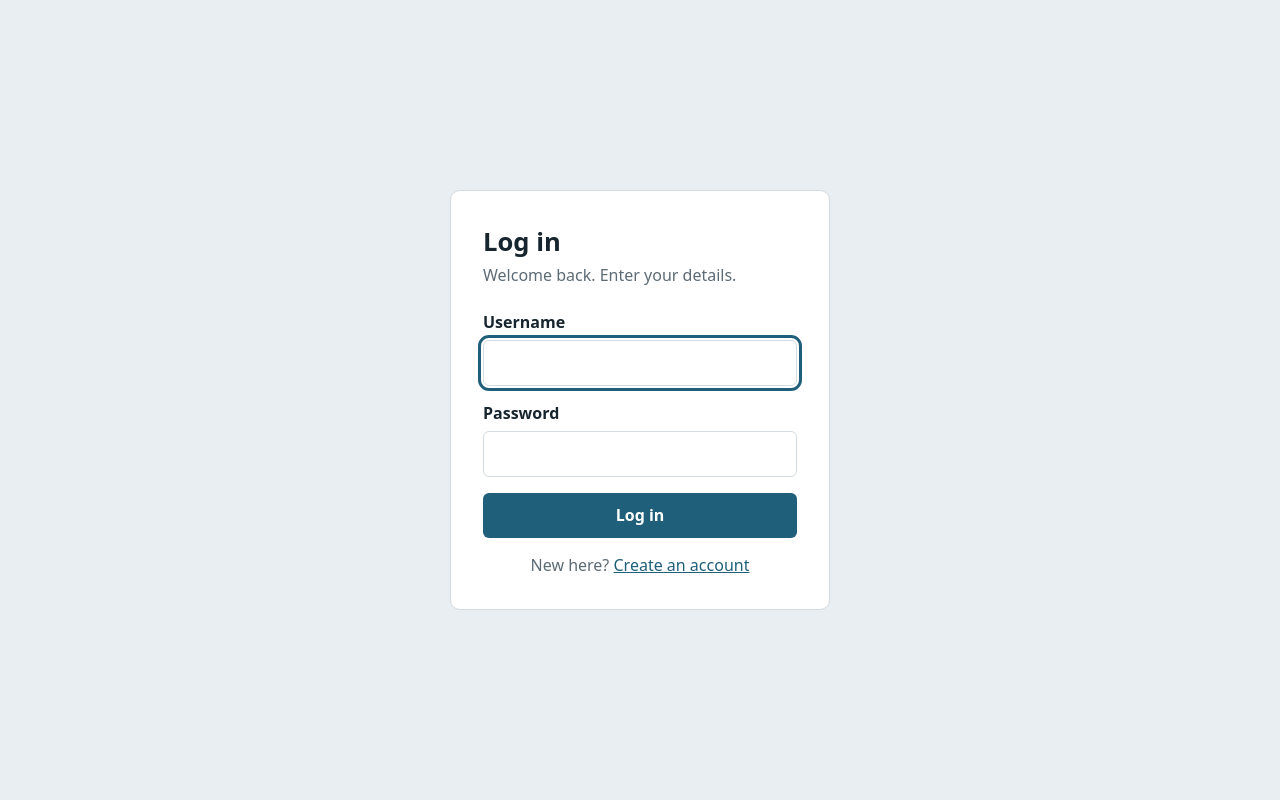
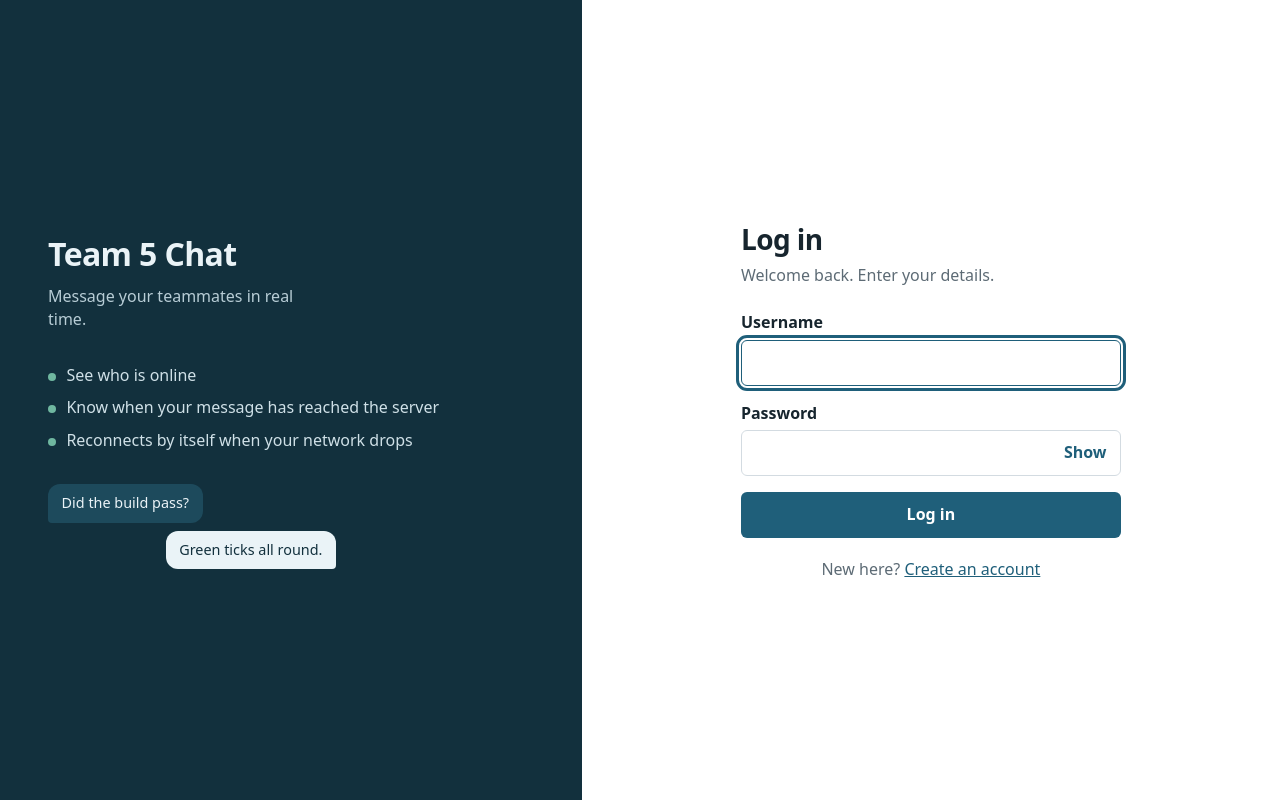
Before and after one commit to SE-Project-Sem-V/SE-PROJECT-TEAM-5, a React (Vite) app in the folder frontend/: page / in a window 1280 px wide. Built offline with nearby package versions, Linux system fonts and the light colour scheme; no server answers.

Commit message:
CHATAPP-41: redesign login and register screens

```diff
--- a/frontend/src/components/AuthScreen.jsx
+++ b/frontend/src/components/AuthScreen.jsx
@@ -1,25 +1,42 @@
-import { useState } from 'react';
+import { useEffect, useRef, useState } from 'react';
 import { login, register } from '../api.js';
 
 export default function AuthScreen({ onAuth }) {
   const [mode, setMode] = useState('login');
   const [username, setUsername] = useState('');
   const [password, setPassword] = useState('');
+  const [showPassword, setShowPassword] = useState(false);
   const [error, setError] = useState('');
+  const [errorField, setErrorField] = useState(null); // 'username' | 'password' | null
   const [busy, setBusy] = useState(false);
+  const usernameRef = useRef(null);
+  const passwordRef = useRef(null);
   const isRegister = mode === 'register';
+
+  // Put the cursor in the username box on load and whenever the user switches between log in and register.
+  useEffect(() => {
+    usernameRef.current?.focus();
+  }, [mode]);
+
+  function fail(message, field = null) {
+    setError(message);
+    setErrorField(field);
+    if (field === 'username') usernameRef.current?.focus();
+    if (field === 'password') passwordRef.current?.focus();
+  }
 
   async function handleSubmit(event) {
     event.preventDefault();
     setError('');
-    if (!username.trim()) return setError('Enter a username.');
-    if (!password) return setError('Enter a password.');
+    setErrorField(null);
+    if (!username.trim()) return fail('Enter a username.', 'username');
+    if (!password) return fail('Enter a password.', 'password');
     setBusy(true);
     try {
       const submit = isRegister ? register : login;
       onAuth(await submit(username.trim(), password));
     } catch (err) {
-      setError(err.message);
+      fail(err.message);
     } finally {
       setBusy(false);
     }
@@ -28,39 +45,81 @@ export default function AuthScreen({ onAuth }) {
 
   return (
     <div className="auth">
+      <section className="auth-brand">
+        <div>
+          <h2>Team 5 Chat</h2>
+          <p>Message your teammates in real time.</p>
+        </div>
+        <ul className="auth-points">
+          <li>See who is online</li>
+          <li>Know when your message has reached the server</li>
+          <li>Reconnects by itself when your network drops</li>
+        </ul>
+        <div className="bubbles" aria-hidden="true">
+          <div className="bubble in">Did the build pass?</div>
+          <div className="bubble out">Green ticks all round.</div>
+        </div>
+      </section>
+
+      <main className="auth-panel">
         <form className="auth-card" onSubmit={handleSubmit} noValidate>
           <h1>{isRegister ? 'Create your account' : 'Log in'}</h1>
           <p className="sub">
-          {isRegister ? 'Pick a username to start chatting.' : 'Welcome back. Enter your details.'}
+            {isRegister
+              ? 'Pick a username and password to start chatting.'
+              : 'Welcome back. Enter your details.'}
           </p>
+
           {error && (
-          <p className="error" role="alert" data-testid="auth-error">
+            <p id="auth-error" className="error" role="alert" data-testid="auth-error">
               {error}
             </p>
           )}
-        <label>
-          Username
+
+          <div className="field">
+            <label htmlFor="auth-username">Username</label>
             <input
+              id="auth-username"
+              ref={usernameRef}
               value={username}
               onChange={(e) => setUsername(e.target.value)}
               autoComplete="username"
+              aria-invalid={errorField === 'username'}
+              aria-describedby={errorField === 'username' ? 'auth-error' : undefined}
               data-testid="auth-username"
-            autoFocus
             />
-        </label>
-        <label>
-          Password
+          </div>
+
+          <div className="field">
+            <label htmlFor="auth-password">Password</label>
+            <div className="pw">
               <input
-            type="password"
+                id="auth-password"
+                ref={passwordRef}
+                type={showPassword ? 'text' : 'password'}
                 value={password}
                 onChange={(e) => setPassword(e.target.value)}
                 autoComplete={isRegister ? 'new-password' : 'current-password'}
+                aria-invalid={errorField === 'password'}
+                aria-describedby={errorField === 'password' ? 'auth-error' : undefined}
                 data-testid="auth-password"
               />
-        </label>
+              <button
+                type="button"
+                className="pw-toggle"
+                onClick={() => setShowPassword((visible) => !visible)}
+                aria-label={showPassword ? 'Hide password' : 'Show password'}
+                data-testid="auth-show-password"
+              >
+                {showPassword ? 'Hide' : 'Show'}
+              </button>
+            </div>
+          </div>
+
           <button className="btn" type="submit" disabled={busy} data-testid="auth-submit">
             {busy ? 'Please wait…' : isRegister ? 'Create account' : 'Log in'}
           </button>
+
           <p className="switch">
             {isRegister ? 'Already registered? ' : 'New here? '}
             <button
@@ -70,12 +129,14 @@ export default function AuthScreen({ onAuth }) {
               onClick={() => {
                 setMode(isRegister ? 'login' : 'register');
                 setError('');
+                setErrorField(null);
               }}
             >
               {isRegister ? 'Log in' : 'Create an account'}
             </button>
           </p>
         </form>
+      </main>
     </div>
   );
 }
--- a/frontend/src/styles.css
+++ b/frontend/src/styles.css
@@ -16,21 +16,44 @@ button, input { font: inherit; }
 :focus-visible { outline: 3px solid var(--accent); outline-offset: 2px; }
 .sr { position: absolute; width: 1px; height: 1px; overflow: hidden; clip: rect(0 0 0 0); }
 
-.auth { min-height: 100vh; display: grid; place-items: center; padding: 1rem; }
-.auth-card { width: 100%; max-width: 380px; background: var(--panel); border: 1px solid var(--line); border-radius: 10px; padding: 2rem; }
-.auth-card h1 { margin: 0 0 0.25rem; font-size: 1.6rem; }
-.auth-card .sub { margin: 0 0 1.5rem; color: var(--muted); }
-.auth-card .switch { margin: 1rem 0 0; text-align: center; color: var(--muted); }
-label { display: block; font-weight: 600; margin-bottom: 1rem; }
-label input { display: block; width: 100%; margin-top: 0.35rem; padding: 0.65rem 0.75rem; border: 1px solid var(--line); border-radius: 6px; font-weight: 400; }
 .btn { width: 100%; padding: 0.7rem; border: 0; border-radius: 6px; background: var(--accent); color: #fff; font-weight: 600; cursor: pointer; }
 .btn:disabled { opacity: 0.55; cursor: not-allowed; }
 .link { background: none; border: 0; color: var(--accent); cursor: pointer; padding: 0; text-decoration: underline; }
 .error { background: var(--warn-bg); color: var(--warn); padding: 0.6rem 0.75rem; border-radius: 6px; margin: 0 0 1rem; }
 
+/* Log in and register screen */
+.auth { min-height: 100vh; display: grid; grid-template-columns: minmax(280px, 5fr) 6fr; }
+.auth-brand { background: #12303d; color: #eaf3f7; padding: 3rem; display: flex; flex-direction: column; justify-content: center; gap: 2rem; }
+.auth-brand h2 { margin: 0; font-size: 2rem; letter-spacing: -0.02em; }
+.auth-brand p { margin: 0.5rem 0 0; color: #b8cdd6; max-width: 28ch; }
+.auth-points { list-style: none; margin: 0; padding: 0; display: grid; gap: 0.6rem; color: #cfe0e7; }
+.auth-points li::before { content: ''; display: inline-block; width: 0.5rem; height: 0.5rem; margin-right: 0.65rem; border-radius: 50%; background: #6fb7a0; }
+.bubbles { display: grid; gap: 0.5rem; max-width: 18rem; }
+.bubble { padding: 0.55rem 0.85rem; border-radius: 12px; font-size: 0.9rem; max-width: 85%; }
+.bubble.in { justify-self: start; background: #1d4a5c; border-bottom-left-radius: 4px; }
+.bubble.out { justify-self: end; background: #eaf3f7; color: #12303d; border-bottom-right-radius: 4px; }
+
+.auth-panel { display: grid; place-items: center; padding: 2rem 1rem; background: var(--panel); }
+.auth-card { width: 100%; max-width: 380px; }
+.auth-card h1 { margin: 0 0 0.25rem; font-size: 1.75rem; letter-spacing: -0.02em; }
+.auth-card .sub { margin: 0 0 1.5rem; color: var(--muted); }
+.auth-card .switch { margin: 1.25rem 0 0; text-align: center; color: var(--muted); }
+.field { margin-bottom: 1rem; }
+.field label { display: block; margin-bottom: 0.35rem; font-weight: 600; }
+.field input { display: block; width: 100%; padding: 0.65rem 0.75rem; border: 1px solid var(--line); border-radius: 6px; background: #fff; }
+.field input:focus { border-color: var(--accent); }
+.field input[aria-invalid='true'] { border-color: var(--warn); }
+.pw { position: relative; }
+.pw input { padding-right: 4.5rem; }
+.pw-toggle { position: absolute; top: 50%; right: 0.4rem; transform: translateY(-50%); padding: 0.25rem 0.5rem; border: 0; background: none; color: var(--accent); font-weight: 600; cursor: pointer; }
+
 .app { display: grid; grid-template-columns: 300px 1fr; height: 100vh; }
 .sidebar { background: var(--panel); border-right: 1px solid var(--line); display: flex; flex-direction: column; min-height: 0; }
 .me { display: flex; justify-content: space-between; align-items: center; padding: 1rem; border-bottom: 1px solid var(--line); font-weight: 600; }
+.me-name { font-weight: 600; }
+.conn { display: flex; align-items: center; gap: 0.4rem; font-size: 0.8rem; font-weight: 400; color: var(--muted); }
+.conn::before { content: ''; width: 0.5rem; height: 0.5rem; border-radius: 50%; background: var(--warn); }
+.conn-connected::before { background: var(--ok); }
 .search { padding: 0.75rem 1rem; }
 .search input { width: 100%; padding: 0.55rem 0.7rem; border: 1px solid var(--line); border-radius: 6px; }
 .users { list-style: none; margin: 0; padding: 0; overflow: auto; flex: 1; }
@@ -54,15 +77,13 @@ label input { display: block; width: 100%; margin-top: 0.35rem; padding: 0.65rem
 .composer { display: flex; gap: 0.5rem; padding: 0.75rem 1.25rem; background: var(--panel); border-top: 1px solid var(--line); }
 .composer input { flex: 1; padding: 0.65rem 0.75rem; border: 1px solid var(--line); border-radius: 6px; }
 .composer .btn { width: auto; padding: 0.65rem 1.25rem; }
+.count { align-self: center; font-size: 0.8rem; color: var(--muted); }
 .empty { flex: 1; display: grid; place-items: center; color: var(--muted); padding: 2rem; text-align: center; }
 
 @media (max-width: 720px) {
+  .auth { grid-template-columns: 1fr; }
+  .auth-brand { padding: 1.5rem; gap: 0.5rem; }
+  .auth-points, .bubbles { display: none; }
   .app { grid-template-columns: 1fr; grid-template-rows: 40vh 1fr; }
   .sidebar { border-right: 0; border-bottom: 1px solid var(--line); }
 }
-
-.me-name { font-weight: 600; }
-.conn { display: flex; align-items: center; gap: 0.4rem; font-size: 0.8rem; font-weight: 400; color: var(--muted); }
-.conn::before { content: ''; width: 0.5rem; height: 0.5rem; border-radius: 50%; background: var(--warn); }
-.conn-connected::before { background: var(--ok); }
-.count { align-self: center; font-size: 0.8rem; color: var(--muted); }
```
Lines whose indentation alone changed are shown as unchanged.
